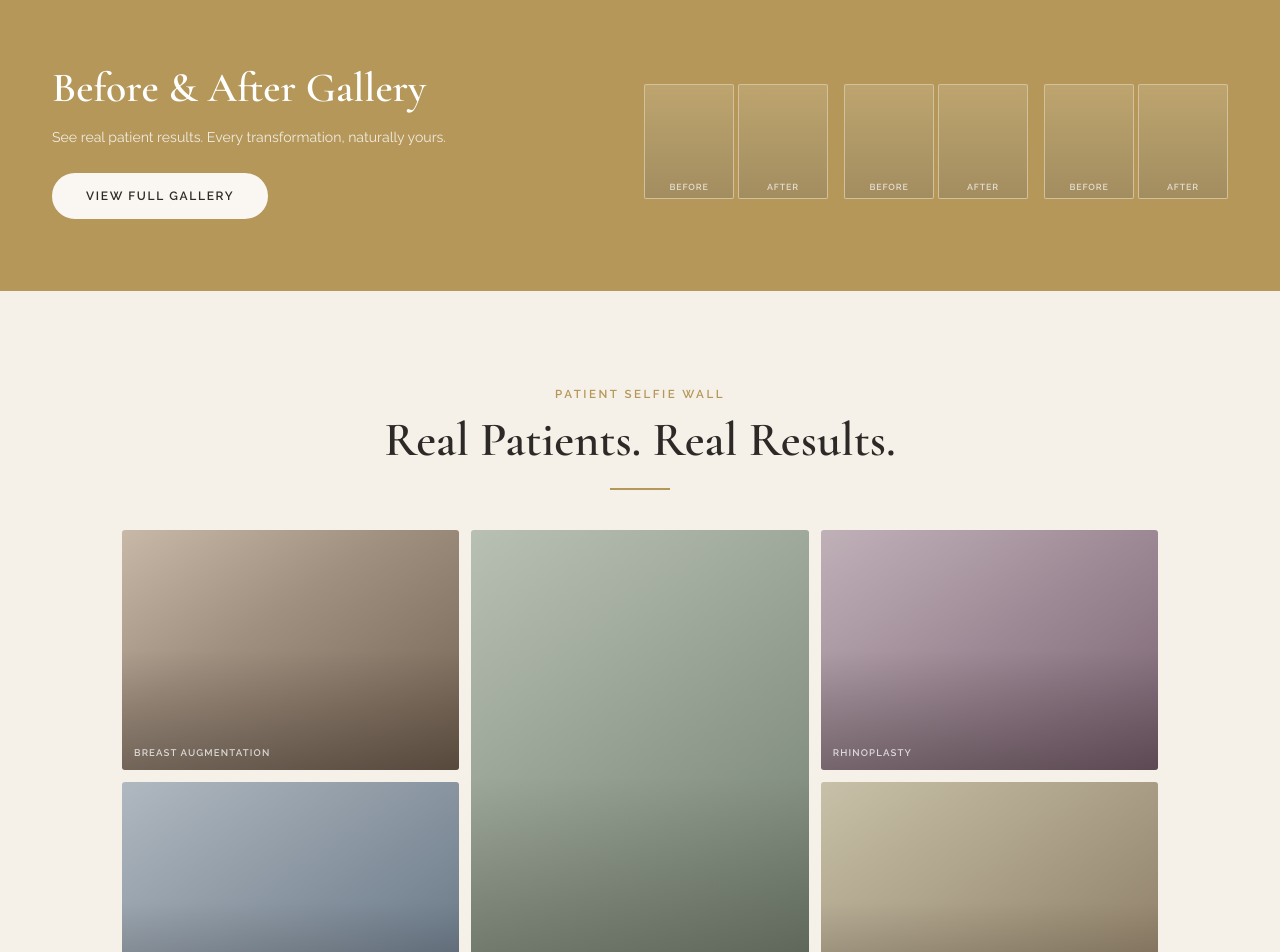
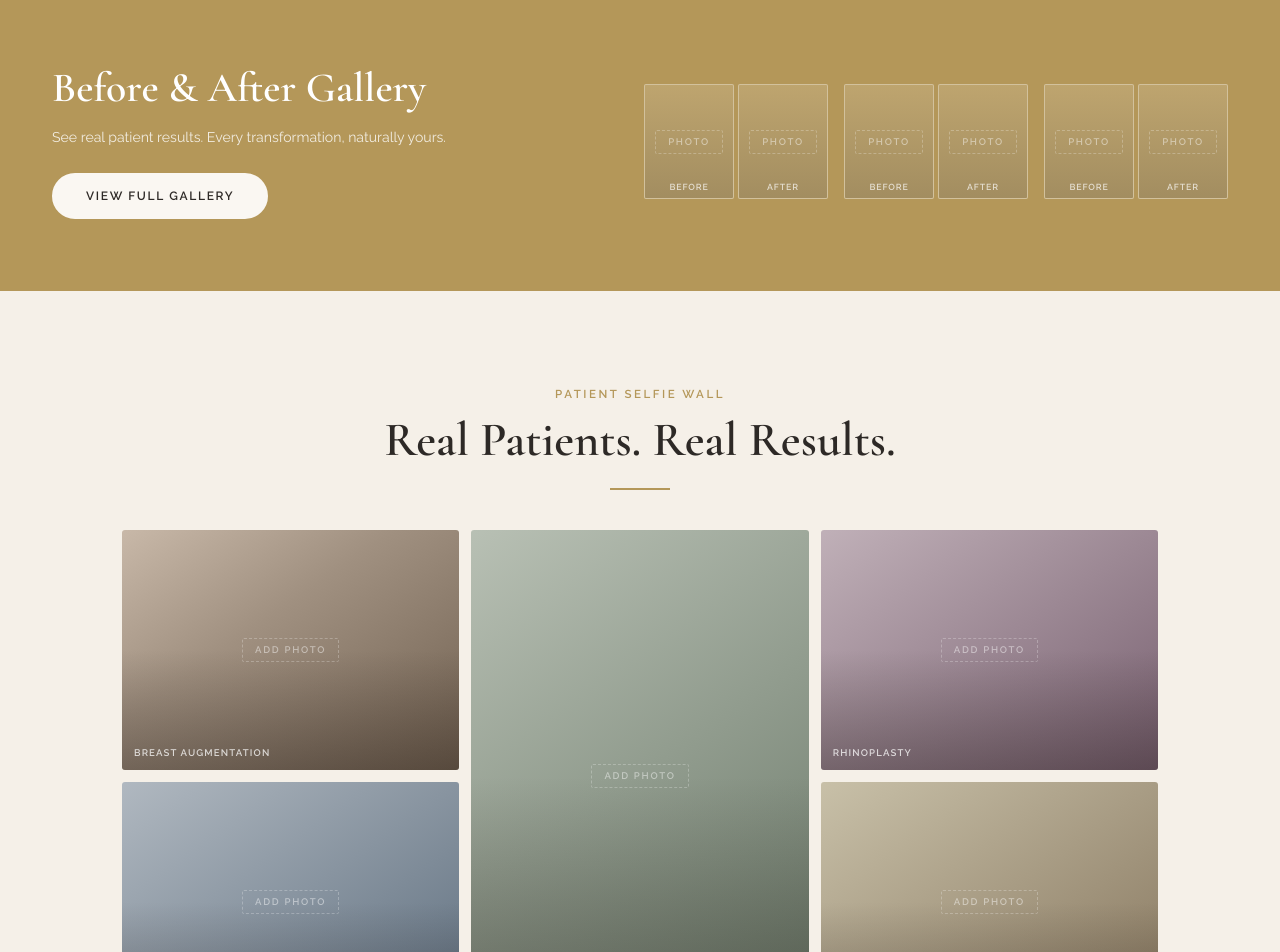
Before and after one commit to thinkfirststudios/charliechenmd, a plain HTML site: page index.html in a window 1280 px wide. Shown: the part 4540-5492 px from the top of the page. Drawn offline with nearby package versions, Linux system fonts and the light colour scheme.

Commit message:
Add placeholder labels to selfie wall and before/after mockup slots

```diff
--- a/index.html
+++ b/index.html
@@ -981,6 +981,28 @@ p { line-height: 1.75; color: var(--text); font-weight: 400; }
   text-transform: uppercase;
   color: rgba(255,255,255,0.75);
   z-index: 1;
+}
+.placeholder-center {
+  position: absolute;
+  inset: 0;
+  display: flex;
+  flex-direction: column;
+  align-items: center;
+  justify-content: center;
+  gap: 0.4rem;
+  z-index: 1;
+  pointer-events: none;
+}
+.placeholder-center span {
+  font-family: 'Raleway', sans-serif;
+  font-size: 0.6rem;
+  font-weight: 600;
+  letter-spacing: 0.18em;
+  text-transform: uppercase;
+  color: rgba(255,255,255,0.45);
+  border: 1px dashed rgba(255,255,255,0.25);
+  padding: 0.35rem 0.75rem;
+  border-radius: 2px;
 }
 .selfie-tag {
   font-family: 'Raleway', sans-serif;
@@ -1934,20 +1956,20 @@ p { line-height: 1.75; color: var(--text); font-weight: 400; }
     <div class="ba-thumbs">
       <div class="ba-pair">
         <div class="ba-pair-imgs">
-          <div class="ba-img"><span>Before</span></div>
-          <div class="ba-img"><span>After</span></div>
+          <div class="ba-img"><div class="placeholder-center"><span>Photo</span></div><span>Before</span></div>
+          <div class="ba-img"><div class="placeholder-center"><span>Photo</span></div><span>After</span></div>
         </div>
       </div>
       <div class="ba-pair">
         <div class="ba-pair-imgs">
-          <div class="ba-img"><span>Before</span></div>
-          <div class="ba-img"><span>After</span></div>
+          <div class="ba-img"><div class="placeholder-center"><span>Photo</span></div><span>Before</span></div>
+          <div class="ba-img"><div class="placeholder-center"><span>Photo</span></div><span>After</span></div>
         </div>
       </div>
       <div class="ba-pair">
         <div class="ba-pair-imgs">
-          <div class="ba-img"><span>Before</span></div>
-          <div class="ba-img"><span>After</span></div>
+          <div class="ba-img"><div class="placeholder-center"><span>Photo</span></div><span>Before</span></div>
+          <div class="ba-img"><div class="placeholder-center"><span>Photo</span></div><span>After</span></div>
         </div>
       </div>
     </div>
@@ -1962,12 +1984,12 @@ p { line-height: 1.75; color: var(--text); font-weight: 400; }
     <div class="gold-rule center"></div>
   </div>
   <div class="selfie-grid">
-    <div class="selfie-tile reveal"><span class="selfie-overlay-label">Breast Augmentation</span></div>
-    <div class="selfie-tile reveal" style="background:linear-gradient(145deg,#b8c0b4 0%,#6a7868 100%);"><span class="selfie-overlay-label">Mommy Makeover</span></div>
-    <div class="selfie-tile reveal" style="background:linear-gradient(145deg,#c0b0b8 0%,#786070 100%);"><span class="selfie-overlay-label">Rhinoplasty</span></div>
-    <div class="selfie-tile reveal" style="background:linear-gradient(145deg,#b0b8c0 0%,#607080 100%);"><span class="selfie-overlay-label">Blepharoplasty</span></div>
-    <div class="selfie-tile reveal" style="background:linear-gradient(145deg,#c8c0a8 0%,#887860 100%);"><span class="selfie-overlay-label">Morpheus8</span></div>
-    <div class="selfie-tile reveal" style="background:linear-gradient(145deg,#b8c0c8 0%,#686878 100%);"><span class="selfie-overlay-label">Tummy Tuck</span></div>
+    <div class="selfie-tile reveal"><div class="placeholder-center"><span>Add Photo</span></div><span class="selfie-overlay-label">Breast Augmentation</span></div>
+    <div class="selfie-tile reveal" style="background:linear-gradient(145deg,#b8c0b4 0%,#6a7868 100%);"><div class="placeholder-center"><span>Add Photo</span></div><span class="selfie-overlay-label">Mommy Makeover</span></div>
+    <div class="selfie-tile reveal" style="background:linear-gradient(145deg,#c0b0b8 0%,#786070 100%);"><div class="placeholder-center"><span>Add Photo</span></div><span class="selfie-overlay-label">Rhinoplasty</span></div>
+    <div class="selfie-tile reveal" style="background:linear-gradient(145deg,#b0b8c0 0%,#607080 100%);"><div class="placeholder-center"><span>Add Photo</span></div><span class="selfie-overlay-label">Blepharoplasty</span></div>
+    <div class="selfie-tile reveal" style="background:linear-gradient(145deg,#c8c0a8 0%,#887860 100%);"><div class="placeholder-center"><span>Add Photo</span></div><span class="selfie-overlay-label">Morpheus8</span></div>
+    <div class="selfie-tile reveal" style="background:linear-gradient(145deg,#b8c0c8 0%,#686878 100%);"><div class="placeholder-center"><span>Add Photo</span></div><span class="selfie-overlay-label">Tummy Tuck</span></div>
   </div>
   <div class="selfie-tag reveal">
     Follow us <a href="https://instagram.com/drcharliechenmd" target="_blank" style="color:var(--gold-dark);font-weight:700;">@drcharliechenmd</a> for more
```
